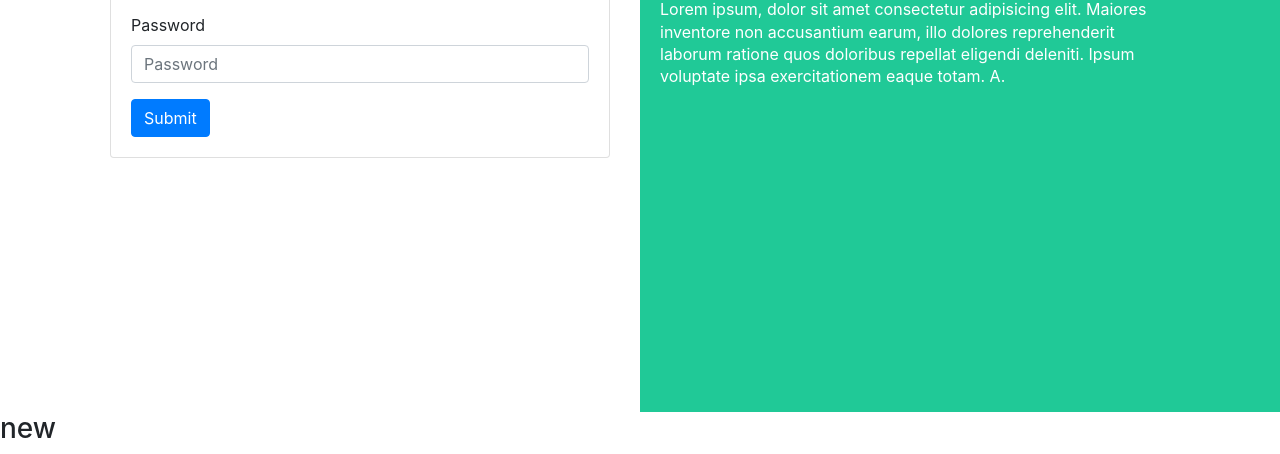
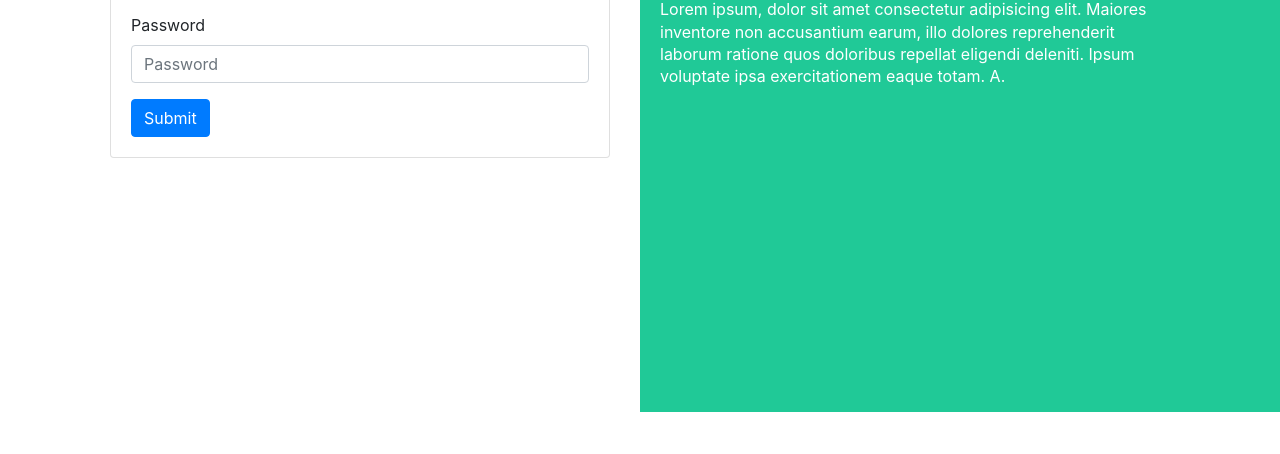
Before and after one commit to Romruslan/login, a website built with webpack: page src/index.html in a window 1280 px wide. Shown: the part 388-842 px from the top of the page. After the commit the page ends 800 px from the top, so only its background shows below. Built offline with nearby package versions, Linux system fonts and the light colour scheme; some packages are replaced by stand-ins of ours.

Commit message:
test change

```diff
--- a/src/index.html
+++ b/src/index.html
@@ -55,6 +55,5 @@
       <!-- /.login-greeting-screen -->
     </div>
     <!-- /.login-page-wrapp -->
-    <h3>new</h3>
   </body>
 </html>
```
